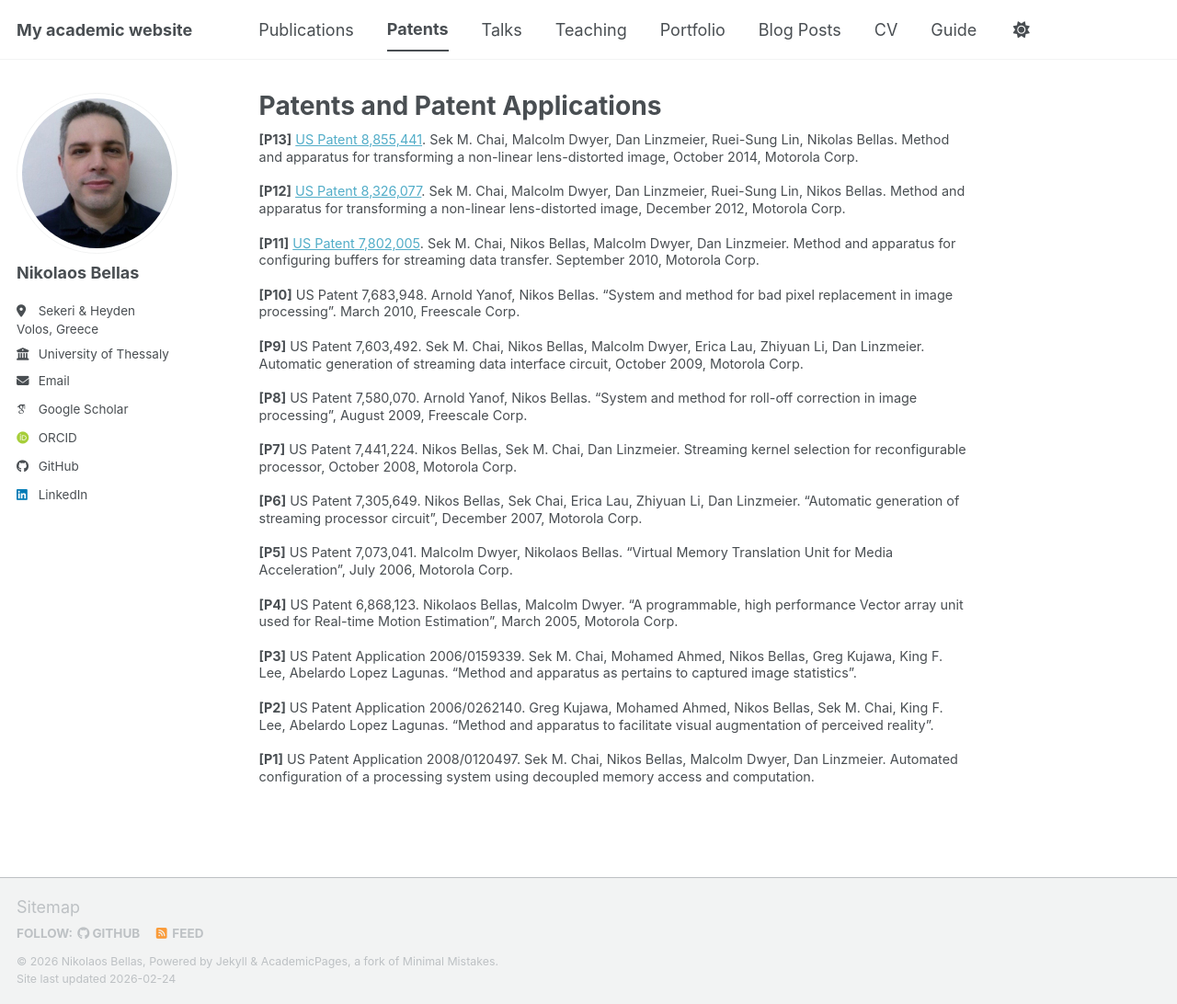
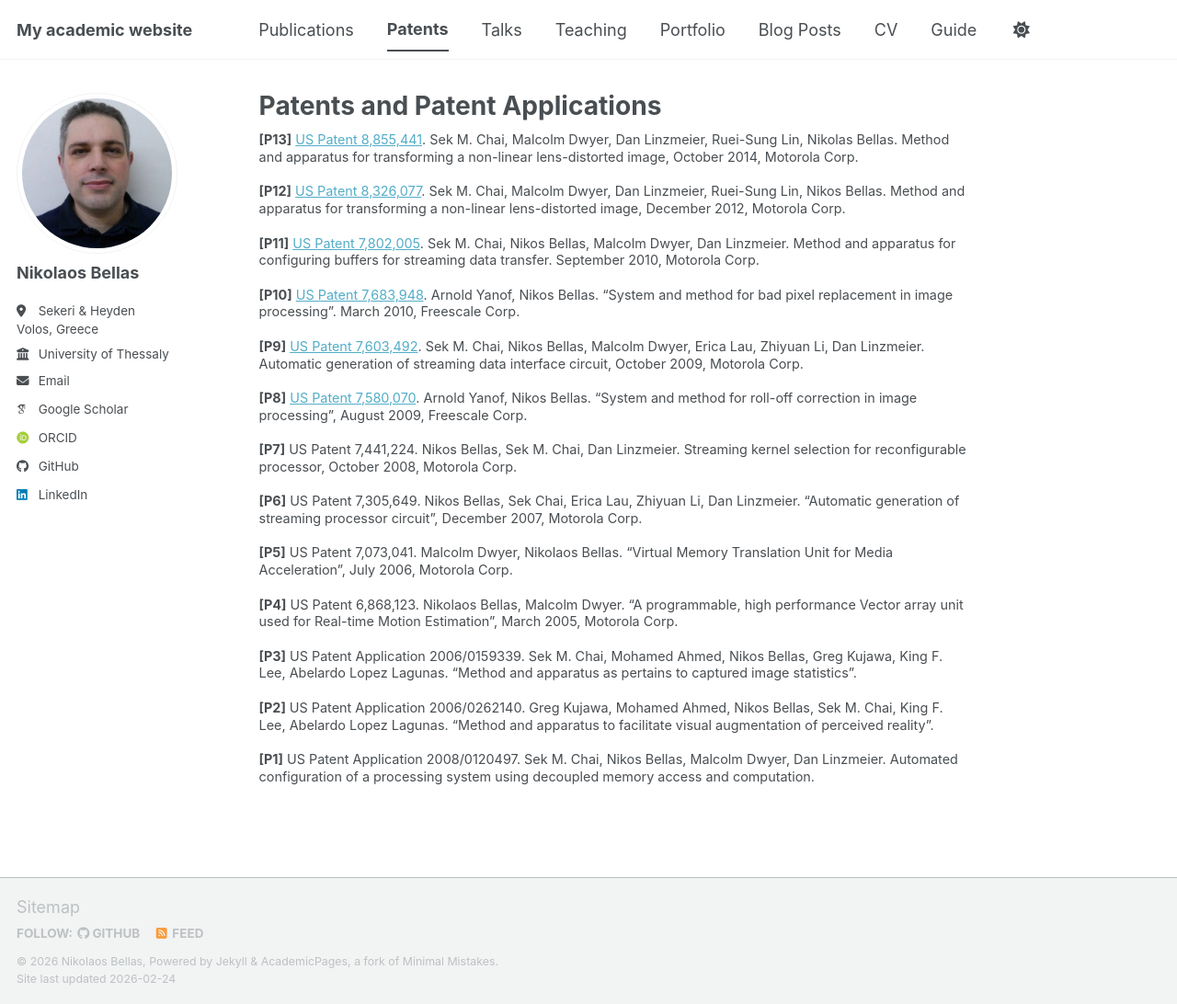
Before and after one commit to nbellas/nbellas.github.io, a Jekyll site: the page built from _pages/patents.md, in a window 1280 px wide and 1092 px high. Shown: the whole window at 92% size. Built offline with Jekyll 4.4.1, drawn with Linux system fonts in a browser that asks for light colours; some web fonts are replaced; a script bundle is joined from its source files by our own code; library files that are not in the unit come from our copies; part of the change alters nothing that is shown.

```diff
--- a/_pages/patents.md
+++ b/_pages/patents.md
@@ -16,11 +16,11 @@ classes:
 
 **[P11]** [US Patent 7,802,005](https://patents.google.com/patent/US7802005B2). Sek M. Chai, Nikos Bellas, Malcolm Dwyer, Dan Linzmeier. Method and apparatus for configuring buffers for streaming data transfer. September 2010, Motorola Corp.
 
-**[P10]** US Patent 7,683,948. Arnold Yanof, Nikos Bellas. "System and method for bad pixel replacement in image processing". March 2010, Freescale Corp.
+**[P10]** [US Patent 7,683,948](https://patents.google.com/patent/US7683948B2/). Arnold Yanof, Nikos Bellas. "System and method for bad pixel replacement in image processing". March 2010, Freescale Corp.
 
-**[P9]** US Patent 7,603,492. Sek M. Chai, Nikos Bellas, Malcolm Dwyer, Erica Lau, Zhiyuan Li, Dan Linzmeier. Automatic generation of streaming data interface circuit, October 2009, Motorola Corp.
+**[P9]** [US Patent 7,603,492](https://patents.google.com/patent/US7603492B2/). Sek M. Chai, Nikos Bellas, Malcolm Dwyer, Erica Lau, Zhiyuan Li, Dan Linzmeier. Automatic generation of streaming data interface circuit, October 2009, Motorola Corp.
 
-**[P8]** US Patent 7,580,070. Arnold Yanof, Nikos Bellas. "System and method for roll-off correction in image processing", August 2009, Freescale Corp.
+**[P8]** [US Patent 7,580,070](https://patents.google.com/patent/US7580070B2/). Arnold Yanof, Nikos Bellas. "System and method for roll-off correction in image processing", August 2009, Freescale Corp.
 
 **[P7]** US Patent 7,441,224. Nikos Bellas, Sek M. Chai, Dan Linzmeier. Streaming kernel selection for reconfigurable processor, October 2008, Motorola Corp.
 
```
